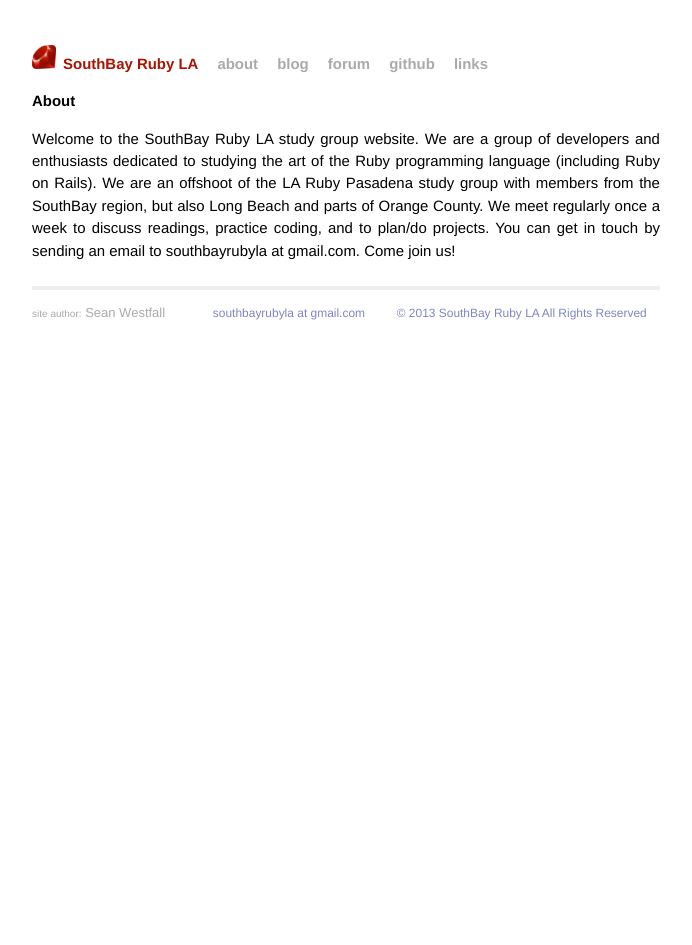
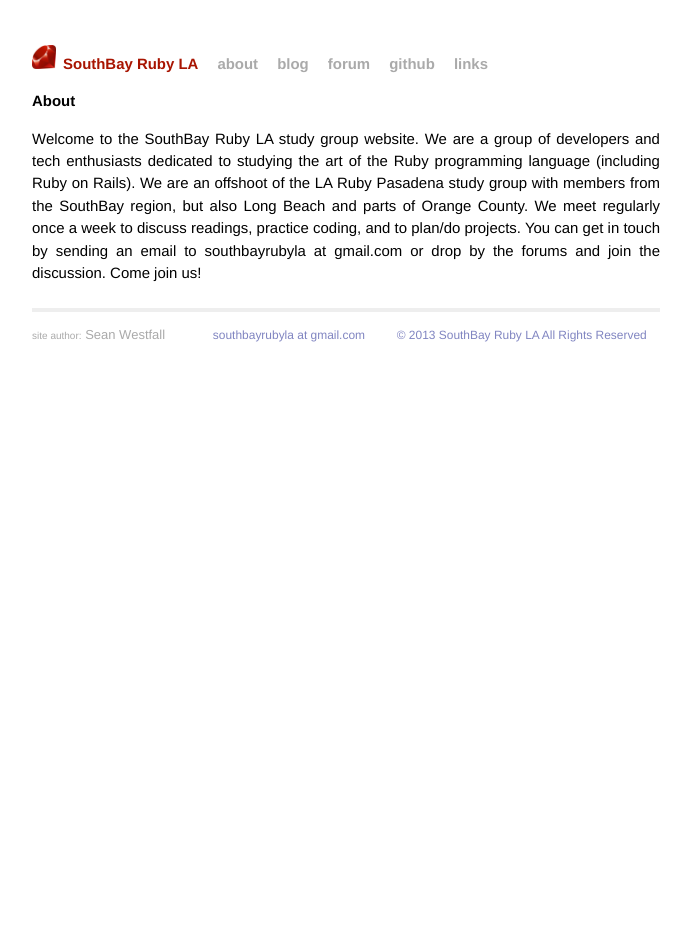
Before and after one commit to southbayrubyla/southbayrubyla.github.com, a Jekyll site: the page built from about.html, in a window 1280 px wide. Shown: the whole page, without its empty margins (294-986 px from the left). Built offline with Jekyll 4.4.1, drawn with Linux system fonts in a browser that asks for light colours.

Commit message:
changed about and index.html

```diff
--- a/about.html
+++ b/about.html
@@ -5,5 +5,7 @@
 
 <div id="home">
   <h1>About</h1>
-  <p>Welcome to the SouthBay Ruby LA study group website. We are a group of developers and enthusiasts dedicated to studying the art of the Ruby programming language (including Ruby on Rails). We are an offshoot of the LA Ruby Pasadena study group with members from the SouthBay region, but also Long Beach and parts of Orange County. We meet regularly once a week to discuss readings, practice coding, and to plan/do projects. You can get in touch by sending an email to southbayrubyla at gmail.com. Come join us!</p>
+  <p>Welcome to the SouthBay Ruby LA study group website. We are a group of developers and tech enthusiasts dedicated to studying the art of the Ruby programming language (including Ruby on Rails). We are an offshoot of the LA Ruby Pasadena study group with members from the SouthBay region, but also Long Beach and parts of Orange County. We meet regularly once a week to discuss readings, practice coding, and to plan/do projects.
+
+  You can get in touch by sending an email to southbayrubyla at gmail.com or drop by the forums and join the discussion. Come join us!</p>
 </div>
--- a/index.html
+++ b/index.html
@@ -18,7 +18,7 @@
     <p>
     Every Friday: 6:30PM-9:00PM At Panera Bread in Torrance<br>
     2733 Pacific Coast Hwy, Torrance, CA 90505<br>
-    Rails 4 in Action: Chapters 1-3<br>
+    Rails 4 in Action<br>
     </p>
   </div>
 </div>
```
